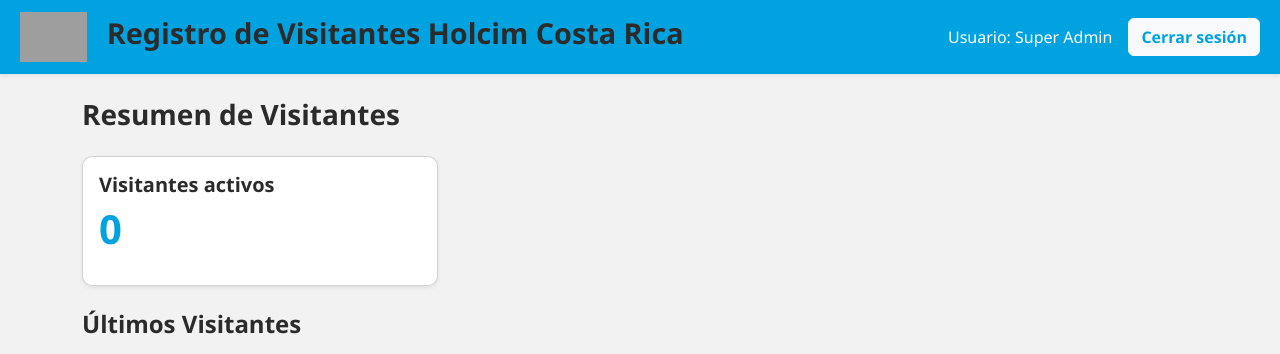
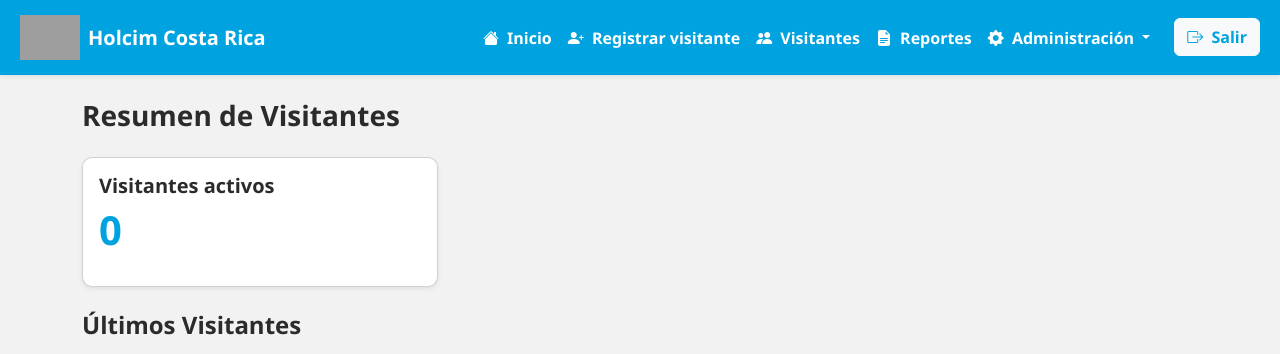
Before and after one commit to luismolinaboni22-art/control_acceso_k9, a Flask app: page / in a window 1280 px wide. Shown: the top 354 px of the page. Run offline with Flask 3, Linux system fonts and the light colour scheme; a user stored in the database is signed in; data that the repository does not hold is empty; grey boxes are pictures that could not be loaded.

Commit message:
Update base.html

```diff
--- a/templates/base.html
+++ b/templates/base.html
@@ -2,10 +2,14 @@
 <html lang="es">
 <head>
     <meta charset="UTF-8">
-    <title>Registro de Visitantes - Holcim Costa Rica</title>
+
+    <title>Holcim Costa Rica - Control de Visitantes</title>
 
     <!-- Bootstrap -->
     <link href="https://cdn.jsdelivr.net/npm/bootstrap@5.3.2/dist/css/bootstrap.min.css" rel="stylesheet">
+
+    <!-- Bootstrap icons -->
+    <link href="https://cdn.jsdelivr.net/npm/bootstrap-icons@1.11.1/font/bootstrap-icons.css" rel="stylesheet">
 
     <!-- CSS corporativo -->
     <link rel="stylesheet" href="{{ url_for('static', filename='style.css') }}">
@@ -13,34 +17,96 @@
 
 <body style="background-color:#F2F2F2;">
 
-<!-- Encabezado corporativo Holcim -->
-<header class="d-flex align-items-center shadow-sm"
-        style="background-color:#00A3E0; padding:12px 20px; color:white;">
+<!-- ======== NAVBAR SUPERIOR CORPORATIVO ========= -->
+<nav class="navbar navbar-expand-lg shadow-sm"
+     style="background-color:#00A3E0; padding:10px 20px;">
 
-    <!-- Logo Holcim -->
-    <img src="{{ url_for('static', filename='holcim_logo.svg') }}"
-         alt="Holcim Logo"
-         style="height:50px; margin-right:20px;">
-
-    <h1 class="fw-bold" style="font-size:1.8rem;">Registro de Visitantes Holcim Costa Rica</h1>
-
-    <div class="ms-auto me-3 text-end d-none d-md-block">
-        <span style="font-weight:500;">Usuario: {{ current_user.name }}</span>
-    </div>
-
-    <a href="{{ url_for('logout') }}"
-       class="btn btn-light fw-semibold"
-       style="color:#00A3E0;">
-       Cerrar sesión
+    <!-- LOGO HOLCIM -->
+    <a class="navbar-brand d-flex align-items-center text-white fw-bold" href="{{ url_for('index') }}">
+        <img src="{{ url_for('static', filename='holcim_logo.svg') }}"
+             alt="Holcim Logo" style="height:45px;" class="me-2">
+        Holcim Costa Rica
     </a>
 
-</header>
+    <!-- Botón responsive -->
+    <button class="navbar-toggler bg-light" type="button" data-bs-toggle="collapse"
+            data-bs-target="#holcimMenu">
+        <span class="navbar-toggler-icon"></span>
+    </button>
 
-<!-- Contenedor principal -->
+    <!-- Menú -->
+    <div class="collapse navbar-collapse" id="holcimMenu">
+
+        <ul class="navbar-nav ms-auto">
+
+            <li class="nav-item">
+                <a class="nav-link text-white fw-semibold" href="{{ url_for('index') }}">
+                    <i class="bi bi-house-fill me-1"></i> Inicio
+                </a>
+            </li>
+
+            <li class="nav-item">
+                <a class="nav-link text-white fw-semibold" href="{{ url_for('registrar') }}">
+                    <i class="bi bi-person-plus-fill me-1"></i> Registrar visitante
+                </a>
+            </li>
+
+            <li class="nav-item">
+                <a class="nav-link text-white fw-semibold" href="{{ url_for('listar') }}">
+                    <i class="bi bi-people-fill me-1"></i> Visitantes
+                </a>
+            </li>
+
+            <li class="nav-item">
+                <a class="nav-link text-white fw-semibold" href="{{ url_for('reports') }}">
+                    <i class="bi bi-file-earmark-text-fill me-1"></i> Reportes
+                </a>
+            </li>
+
+            {% if current_user.role == 'superadmin' %}
+
+            <li class="nav-item dropdown">
+                <a class="nav-link dropdown-toggle text-white fw-semibold" href="#"
+                   data-bs-toggle="dropdown">
+                    <i class="bi bi-gear-fill me-1"></i> Administración
+                </a>
+
+                <ul class="dropdown-menu dropdown-menu-end">
+                    <li><a class="dropdown-item" href="{{ url_for('admin_users') }}">
+                        <i class="bi bi-person-badge-fill me-1"></i> Usuarios
+                    </a></li>
+
+                    <li><a class="dropdown-item" href="{{ url_for('admin_sites') }}">
+                        <i class="bi bi-building me-1"></i> Sitios
+                    </a></li>
+
+                    <li><a class="dropdown-item" href="{{ url_for('admin_configuracion') }}">
+                        <i class="bi bi-sliders me-1"></i> Configuración
+                    </a></li>
+                </ul>
+            </li>
+
+            {% endif %}
+
+            <li class="nav-item ms-3">
+                <a class="btn btn-light fw-semibold" style="color:#00A3E0;"
+                   href="{{ url_for('logout') }}">
+                    <i class="bi bi-box-arrow-right me-1"></i> Salir
+                </a>
+            </li>
+
+        </ul>
+    </div>
+</nav>
+
+<!-- CONTENIDO PRINCIPAL -->
 <main class="container my-4">
     {% block content %}
     {% endblock %}
 </main>
 
+<!-- Bootstrap JS -->
+<script src="https://cdn.jsdelivr.net/npm/bootstrap@5.3.2/dist/js/bootstrap.bundle.min.js"></script>
+
 </body>
 </html>
```
